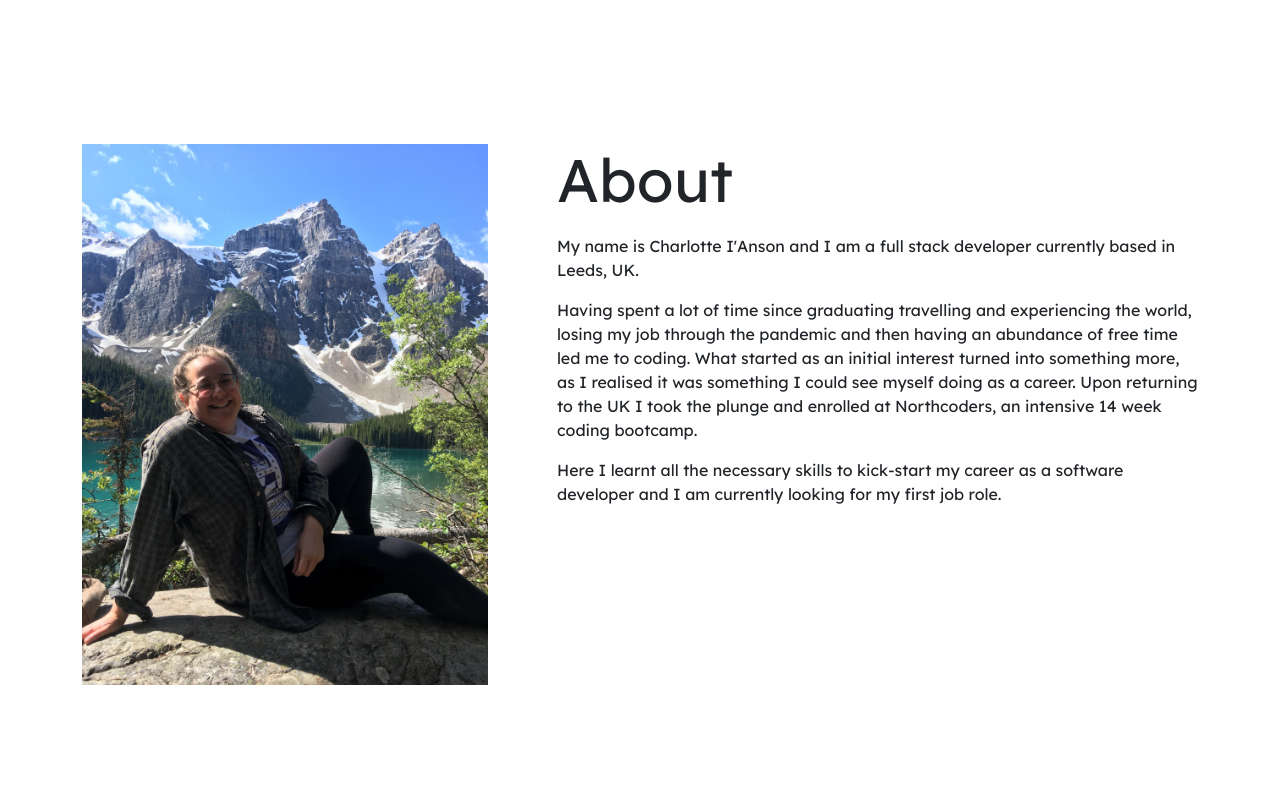
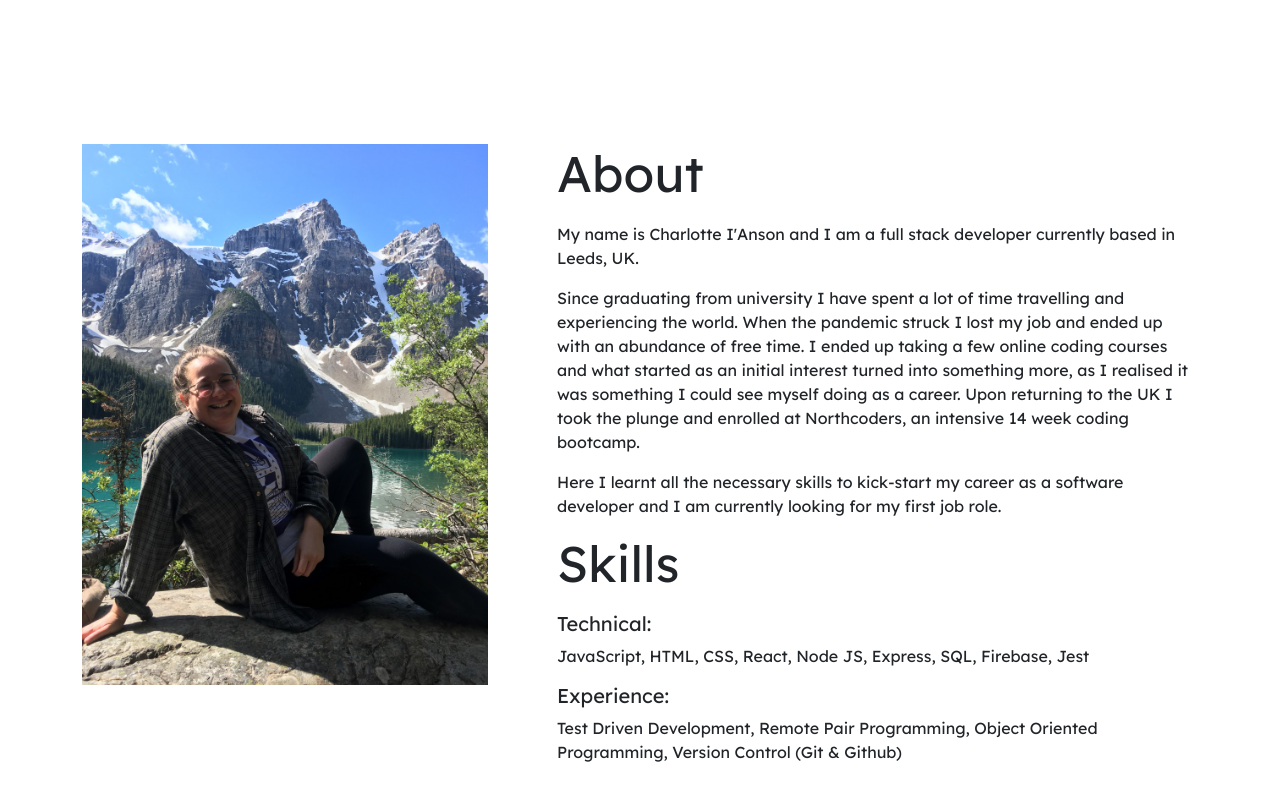
Before and after one commit to chrl0t/portfolio-take-2, a plain HTML site: page index.html in a window 1280 px wide. Shown: the part 756-1556 px from the top of the page. Drawn offline with nearby package versions, Linux system fonts and the light colour scheme.

Commit message:
added skills section

```diff
--- a/css/style.css
+++ b/css/style.css
@@ -31,11 +31,11 @@
   font-family: "Lexend Deca", sans-serif;
 }
 
-.aboutTitle {
-  font-size: 60px;
+.title {
+  font-size: 50px;
   padding-bottom: 10px;
 }
 
-/* .aboutParagraph {
+.subTitle {
   font-size: 20px;
-} */
+}
--- a/index.html
+++ b/index.html
@@ -40,24 +40,36 @@
             <img class="aboutImage" src="img/portfolio-pic.jpg" />
           </div>
           <div class="col-md-7">
-            <h3 class="aboutTitle">About</h3>
-            <p class="aboutParagraph">
+            <h3 class="title">About</h3>
+            <p>
               My name is Charlotte I'Anson and I am a full stack developer
               currently based in Leeds, UK.
             </p>
-            <p class="aboutParagraph">
-              Having spent a lot of time since graduating travelling and
-              experiencing the world, losing my job through the pandemic and
-              then having an abundance of free time led me to coding. What
-              started as an initial interest turned into something more, as I
-              realised it was something I could see myself doing as a career.
-              Upon returning to the UK I took the plunge and enrolled at
-              Northcoders, an intensive 14 week coding bootcamp.
+            <p>
+              Since graduating from university I have spent a lot of time
+              travelling and experiencing the world. When the pandemic struck I
+              lost my job and ended up with an abundance of free time. I ended
+              up taking a few online coding courses and what started as an
+              initial interest turned into something more, as I realised it was
+              something I could see myself doing as a career. Upon returning to
+              the UK I took the plunge and enrolled at Northcoders, an intensive
+              14 week coding bootcamp.
             </p>
-            <p class="aboutParagraph">
+            <p>
               Here I learnt all the necessary skills to kick-start my career as
               a software developer and I am currently looking for my first job
               role.
+            </p>
+            <h3 class="title">Skills</h3>
+            <h4 class="subTitle">Technical:</h4>
+            <p>
+              JavaScript, HTML, CSS, React, Node JS, Express, SQL, Firebase,
+              Jest
+            </p>
+            <h4 class="subTitle">Experience:</h4>
+            <p>
+              Test Driven Development, Remote Pair Programming, Object Oriented
+              Programming, Version Control (Git & Github)
             </p>
           </div>
         </div>
```
